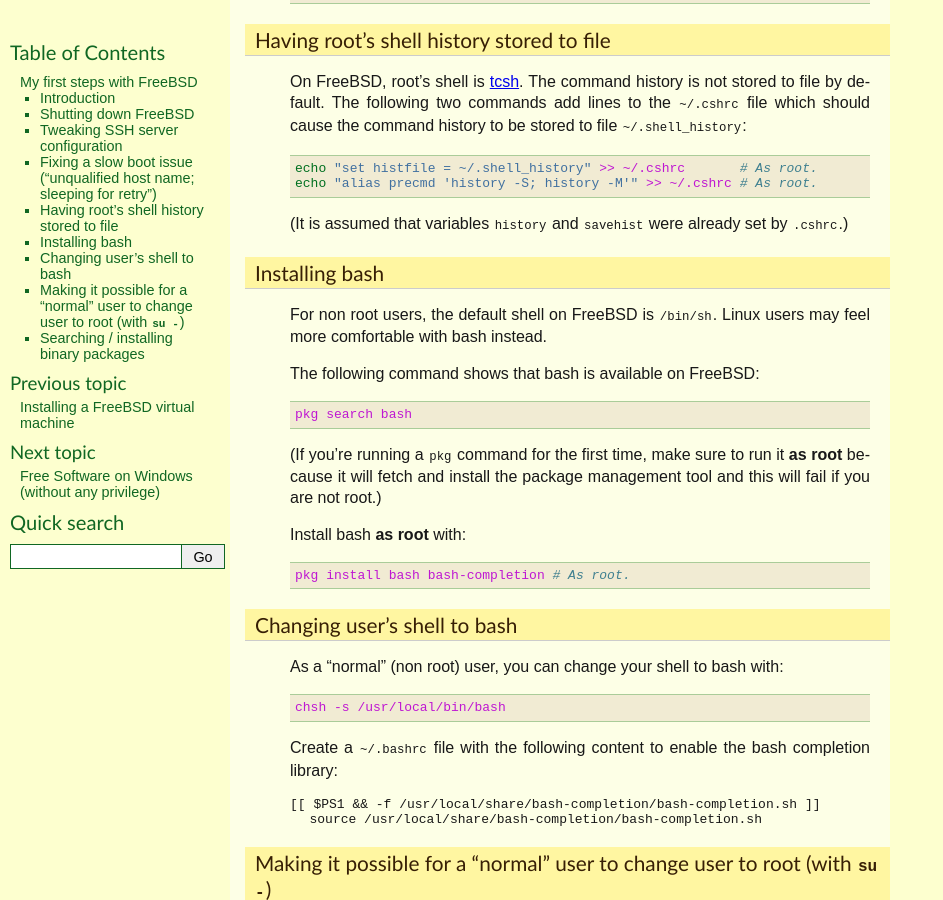
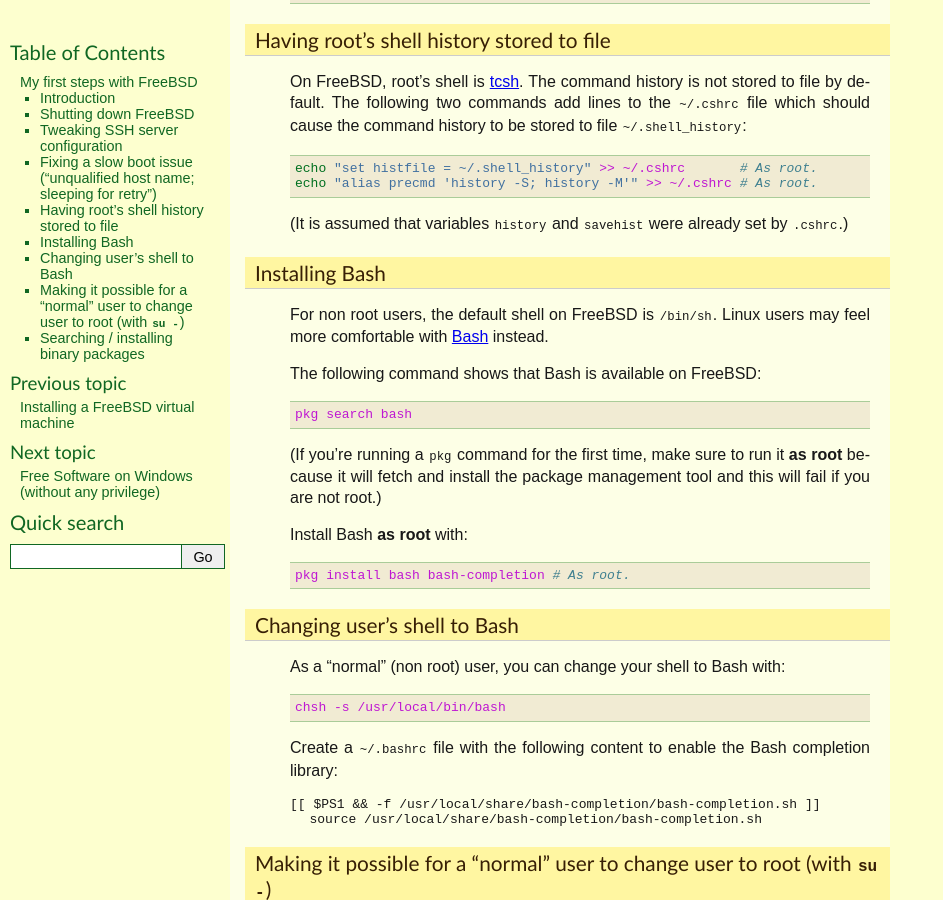
Before and after one commit to thierr26/thierr26_personal_notes_sphinx_sources, a Sphinx documentation site: the page built from source/first_steps_with_freebsd.rst, in a window 1280 px wide and 900 px high, scrolled down 1123 px. Shown: the whole window, without its empty margins (0-943 px from the left). Built offline with Sphinx 7.4.7, drawn with Linux system fonts in a browser that asks for light colours; some of the changed text lies outside the part shown.

```diff
--- a/source/bc.rst
+++ b/source/bc.rst
@@ -34,7 +34,8 @@ Let's say we have a text file called ``hexnum`` containing hexadecimal numbers
 | f
 | FF
 
-The following Bash command line outputs the same numbers converted to decimal::
+The following `Bash <https://en.wikipedia.org/wiki/Bash_(Unix_shell)>`_ command
+line outputs the same numbers converted to decimal::
 
   while IFS= read -r LINE; \
      do echo "ibase=16; $(echo $LINE|tr '[:lower:]' '[:upper:]')" | bc; \
--- a/source/first_steps_with_freebsd.rst
+++ b/source/first_steps_with_freebsd.rst
@@ -90,7 +90,7 @@ is not stored to file by default. The following two commands add lines to the
 ``.cshrc``.)
 
 
-Installing bash
+Installing Bash
 ---------------
 
 .. index::
@@ -99,9 +99,10 @@ Installing bash
   pair: FreeBSD package management commands; pkg install
 
 For non root users, the default shell on FreeBSD is ``/bin/sh``. Linux users
-may feel more comfortable with bash instead.
+may feel more comfortable with `Bash
+<https://en.wikipedia.org/wiki/Bash_(Unix_shell)>`_ instead.
 
-The following command shows that bash is available on FreeBSD::
+The following command shows that Bash is available on FreeBSD::
 
   pkg search bash
 
@@ -109,23 +110,23 @@ The following command shows that bash is available on FreeBSD::
 **as root** because it will fetch and install the package management tool and
 this will fail if you are not root.)
 
-Install bash **as root** with::
+Install Bash **as root** with::
 
   pkg install bash bash-completion # As root.
 
 
-Changing user's shell to bash
+Changing user's shell to Bash
 -----------------------------
 
 .. index::
   single: chsh
   single: ~/.bashrc
 
-As a "normal" (non root) user, you can change your shell to bash with::
+As a "normal" (non root) user, you can change your shell to Bash with::
 
   chsh -s /usr/local/bin/bash
 
-Create a ``~/.bashrc`` file with the following content to enable the bash
+Create a ``~/.bashrc`` file with the following content to enable the Bash
 completion library:
 
 | [[ $PS1 && -f /usr/local/share/bash-completion/bash-completion.sh ]] \
--- a/source/sed.rst
+++ b/source/sed.rst
@@ -49,7 +49,7 @@ The ``t`` command causes sed to restart at the ``:redo`` label as long as the
 line with a number made of one to three digits with the same number with a zero
 prepended.
 
-Here is the same command with the parameter (number of digits) set as a bash
+Here is the same command with the parameter (number of digits) set as a shell
 variable::
 
   N=4; sed -e ":redo; s/^\([0-9]\{1,$(($N-1))\}\)$/0\1/; t redo" numbers
```
